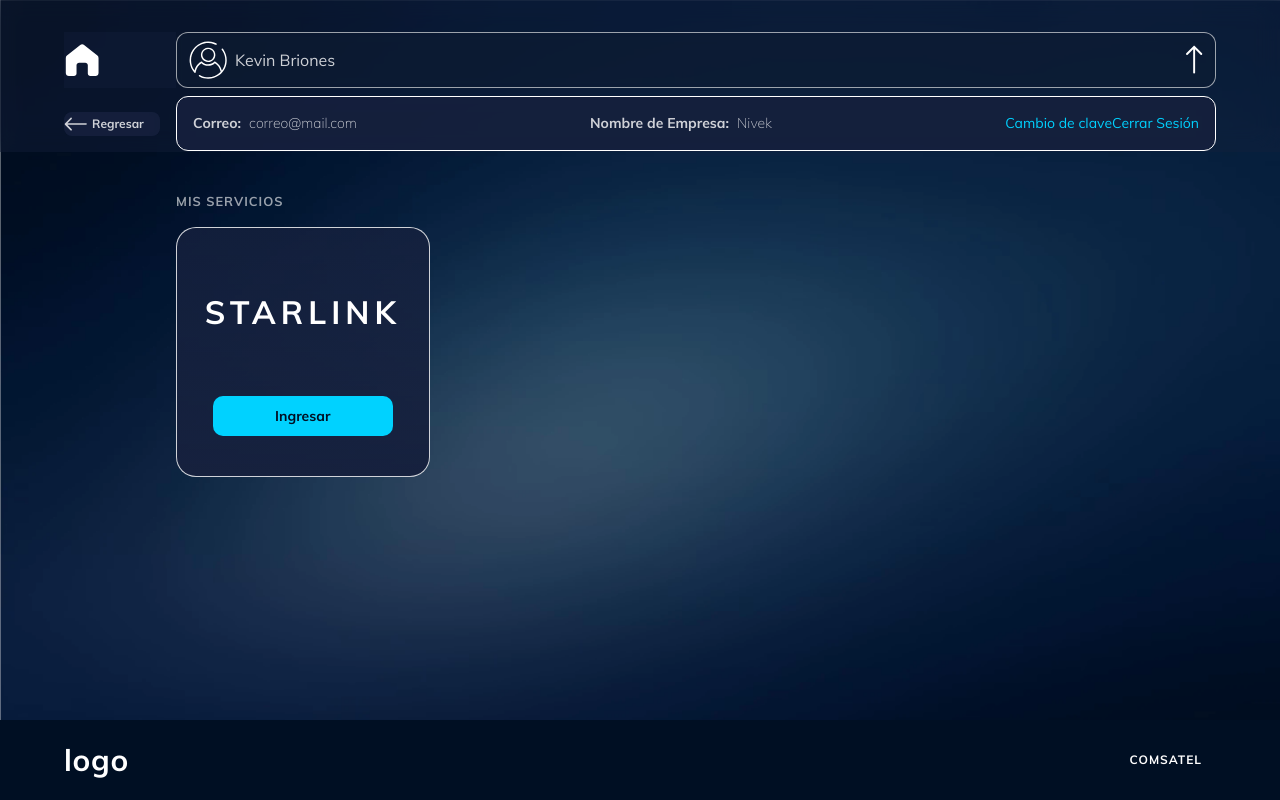
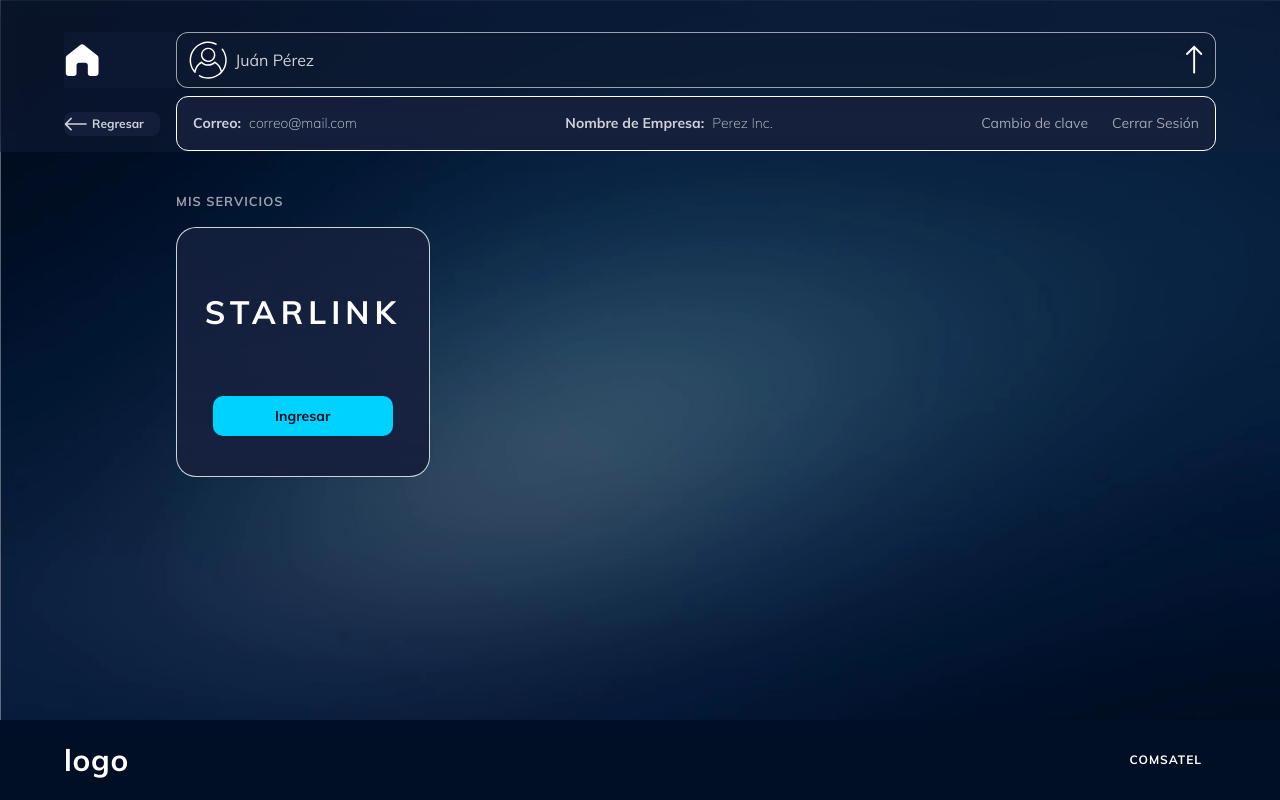
Before and after one commit to iaalvearp/Comsatel-React, an Astro site: page /services in a window 1280 px wide. Both pictures are taken after a click on the picture 1194 px from the left and 60 px from the top of the page. Built offline with nearby package versions, Linux system fonts and the light colour scheme; Astro itself is replaced by a stand-in of ours.

Commit message:
feat: actualiza datos del panel y estilo de enlaces de cuenta

```diff
--- a/src/components/starlink/Header.tsx
+++ b/src/components/starlink/Header.tsx
@@ -12,7 +12,7 @@ export default function Header() {
                     <div className="w-8 h-8 rounded-full bg-slate-700 flex items-center justify-center text-cyan-400">
                         <User size={16} />
                     </div>
-                    <span className="text-sm text-slate-300 font-medium pr-2">Kevin Briones</span>
+                    <span className="text-sm text-slate-300 font-medium pr-2">Juán Pérez</span>
                 </div>
             </div>
         </header>
--- a/src/layouts/Layout.astro
+++ b/src/layouts/Layout.astro
@@ -46,7 +46,7 @@ import "../styles/global.css";
               alt="User"
               class="h-full py-2 pr-2"
             />
-            <span>Kevin Briones</span>
+            <span>Juán Pérez</span>
           </div>
           <img
             src="/icons/icon-arrow-down.svg"
@@ -93,12 +93,12 @@ import "../styles/global.css";
       >
         <div class="user-menu-row">
           <p>Correo: <span id="company-email">correo@mail.com</span></p>
-          <p>Nombre de Empresa: <span id="company-name">Nivek</span></p>
-          <div class="flex justify-between items-center">
-            <a href="/change_password_internal" class="menu-link"
+          <p>Nombre de Empresa: <span id="company-name">Perez Inc.</span></p>
+          <div class="flex justify-between items-center gap-6">
+            <a href="/change_password_internal" class="menu-link accion-cuenta"
               >Cambio de clave</a
             >
-            <button class="menu-link-btn" id="logoutBtn">Cerrar Sesión</button>
+            <button class="menu-link-btn accion-cuenta" id="logoutBtn">Cerrar Sesión</button>
           </div>
         </div>
       </div>
@@ -542,15 +542,20 @@ import "../styles/global.css";
   .menu-link,
   .menu-link-btn {
     cursor: pointer;
-    color: var(--cyan-neon);
     font-weight: 400;
-    transition: color 0.3s ease-in-out;
     text-decoration: none;
   }
 
-  .menu-link:hover,
-  .menu-link-btn:hover {
-    color: var(--cyan-hover);
+  .accion-cuenta {
+    color: rgba(255,255,255,0.6);
+    text-decoration: none;
+    cursor: pointer;
+    transition: color 200ms ease;
+  }
+
+  .accion-cuenta:hover,
+  .accion-cuenta:focus-visible {
+    color: rgba(255,255,255,1);
   }
   .menu-link-btn {
     background: none;
```
